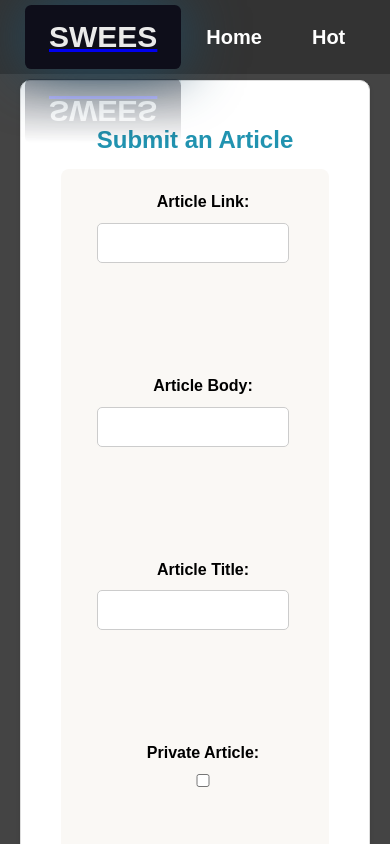
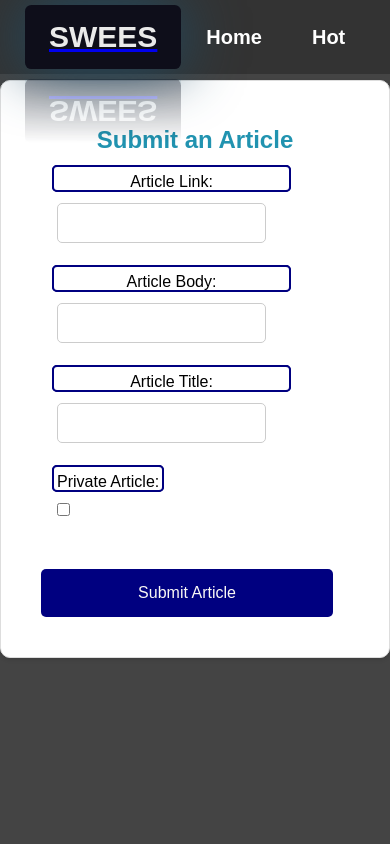
Before and after one commit to SWEES-news/frontend, a React (Create React App) app: page /submitarticle in a window 390 px wide. Shown: the top 844 px of the page. Built offline with nearby package versions, Linux system fonts and the light colour scheme; no server answers.

Commit message:
small revisions to css

```diff
--- a/src/App.css
+++ b/src/App.css
@@ -14,19 +14,7 @@ html {
 
   --background-color: var(--off-white);
   --accent-color: var(--navy-blue);
-  --secondary-color: var(--poppy);
-  --tertiary-color: var(--lemon-chiffon);
-  --warning-color: var(--buff);
-  --text-color: var(--bistre);
-
   background-color: var(--background-color);
-  color: var(--text-color);
-}
-
-body {
-  font-family: 'Segoe UI', Tahoma, Geneva, Verdana, sans-serif;
-  line-height: 1.6;
-  padding: 20px;
 }
 
 .wrapper {
@@ -51,7 +39,6 @@ button {
   color: var(--accent-color);
   background: var(--background-color);
 }
-
 button:focus,
 button:hover {
   background: var(--accent-color);
@@ -59,38 +46,29 @@ button:hover {
 }
 
 .error-message {
-  color: var(--warning-color);
-  background-color: var(--lemon-chiffon);
   border: 2px solid var(--buff);
   padding: 1em;
   margin: 1em 0;
   border-radius: 5px;
 }
 
-form {
-  background: var(--off-white);
-  padding: 20px;
-  border-radius: 8px;
-}
-
-form input,
-form textarea,
-form select {
+form input {
   display: block;
   margin: .5rem 0 1rem 0;
   padding: 1rem 0.5rem 0.5rem 0.5rem;
   border-radius: 5px;
   border: 2px solid var(--accent-color);
   font-size: 1rem;
-  width: 100%;
 }
 
 form label {
   margin-left: 1rem;
   display: block;
-  font-weight: bold;
+  height: 0;
+  width: fit-content;
+  position: relative;
+  z-index: 1;
 }
-
 form label::before,
 form label::after {
   content: '';
@@ -102,16 +80,15 @@ form label::after {
   border: 2px solid var(--accent-color);
   border-radius: 5px;
   background-color: white;
+  z-index: -1;
 }
 
 form button {
   margin-right: 1rem;
 }
-
 form button[type=button] {
   border-color: var(--background-color);
 }
-
 form button[type=button]:focus,
 form button[type=button]:hover {
   border-color: var(--accent-color);
@@ -121,20 +98,3 @@ form button[type=submit] {
   background: var(--accent-color);
   color: var(--background-color);
 }
-
-/* Add responsiveness to the form elements */
-@media (max-width: 768px) {
-  .wrapper {
-    padding: 10px;
-  }
-
-  form input,
-  form textarea,
-  form select {
-    padding: 0.8rem 0.4rem;
-  }
-
-  form button {
-    font-size: 1.2rem;
-  }
-}
```
